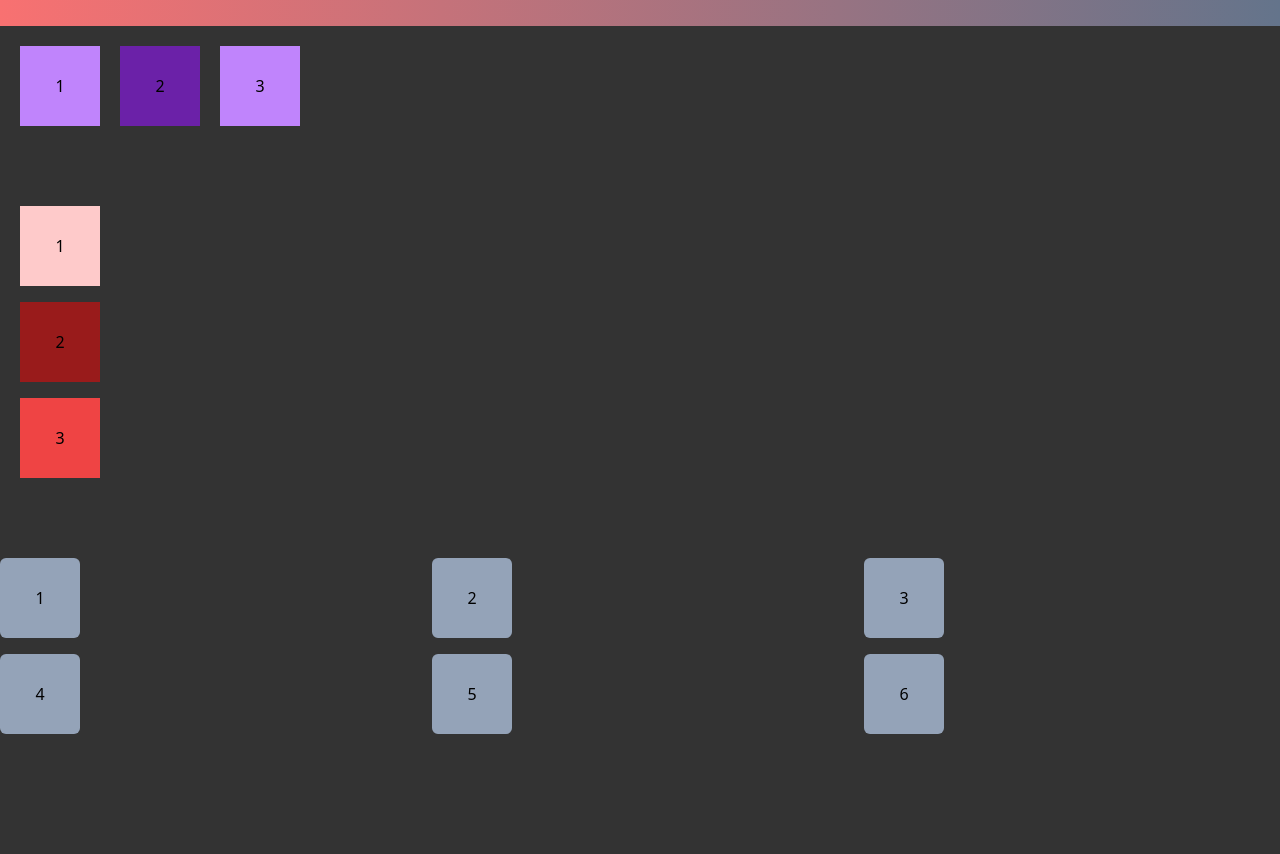
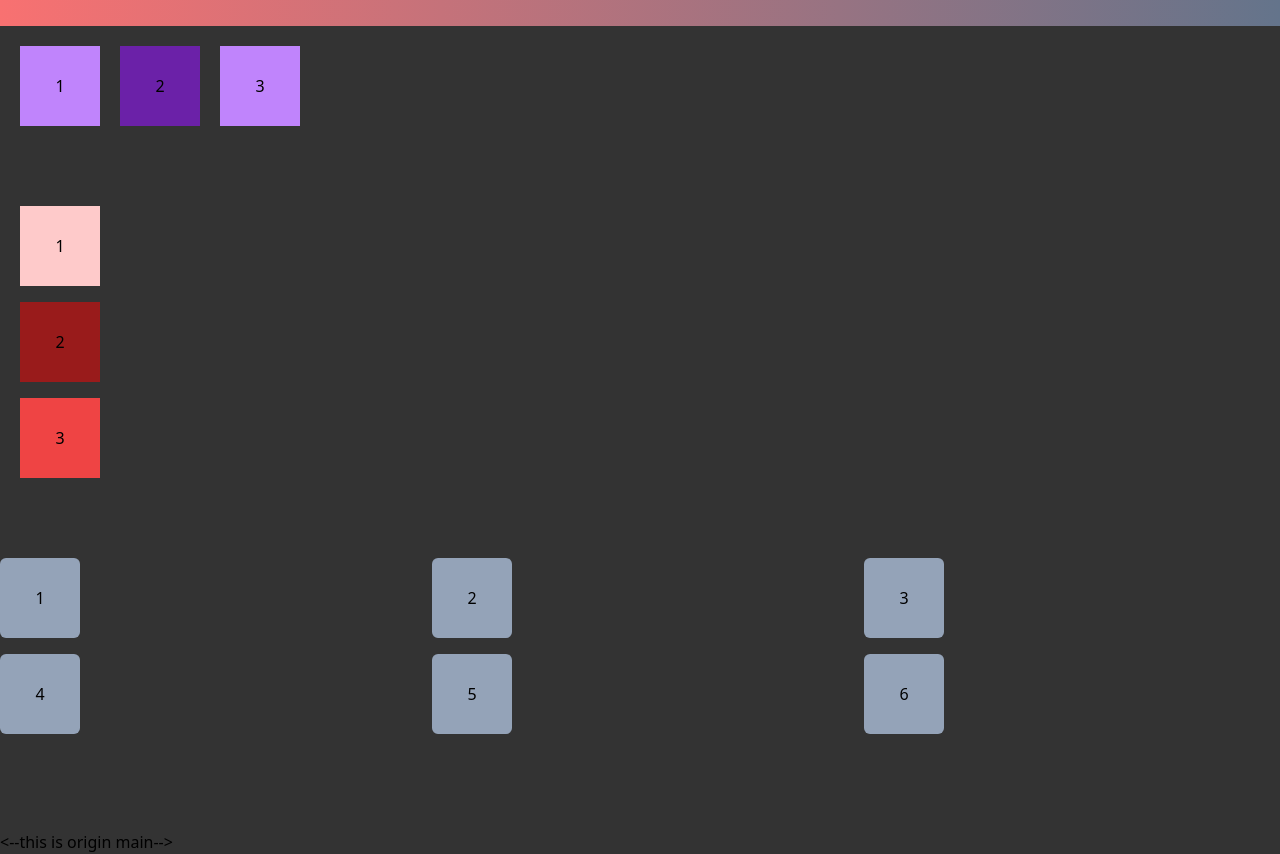
Before and after one commit to Suger13/playgit, a plain HTML site: page index.html in a window 1280 px wide. Shown: the part 94-948 px from the top of the page. Before the commit the page ends 924 px from the top, so only its background shows below. Drawn offline with nearby package versions, Linux system fonts and the light colour scheme.

Commit message:
Update index.html
add this is origin main to bottom of page

```diff
--- a/index.html
+++ b/index.html
@@ -42,6 +42,8 @@
         <div class="pipe flex flex-row-center justify-center items-center rounded-md w-20 h-20 bg-slate-400">6</div>
     </div>
 
+    <--this is origin main-->
+
 
 </body>
 </html>
```
